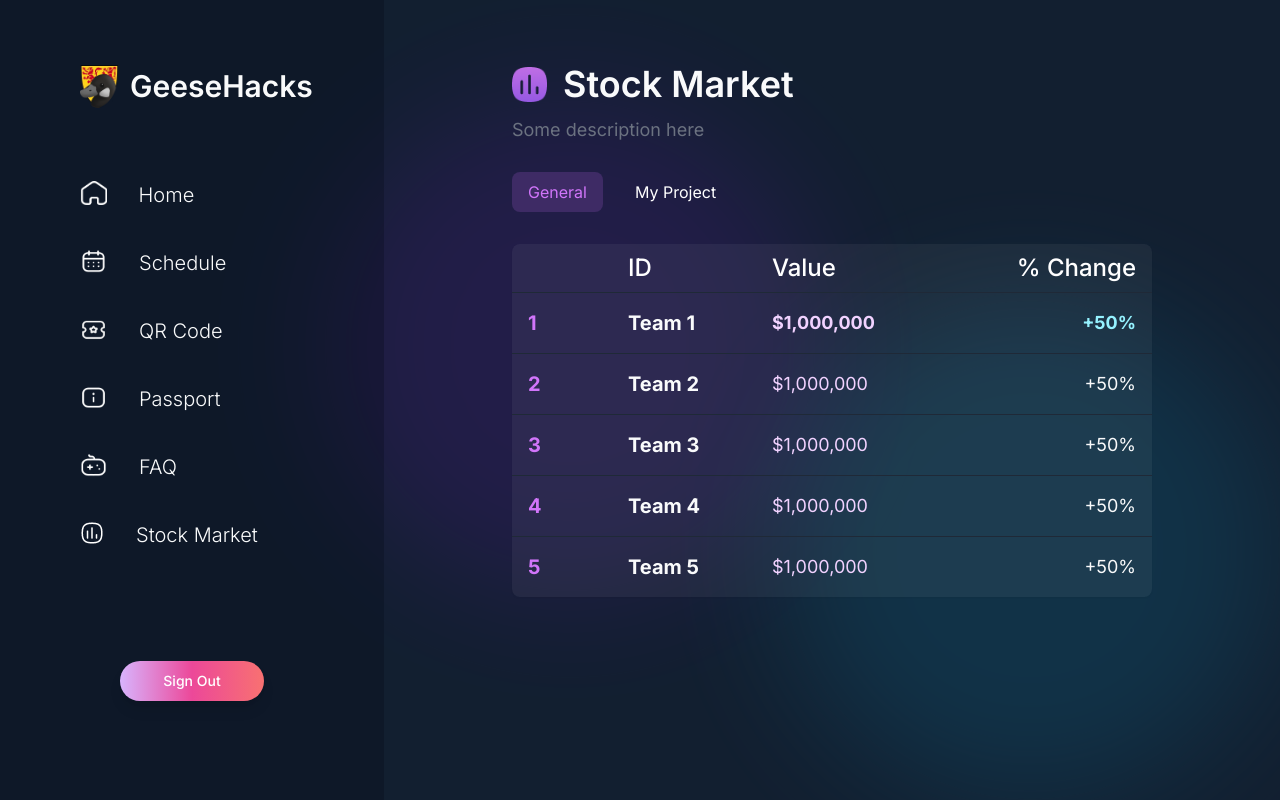
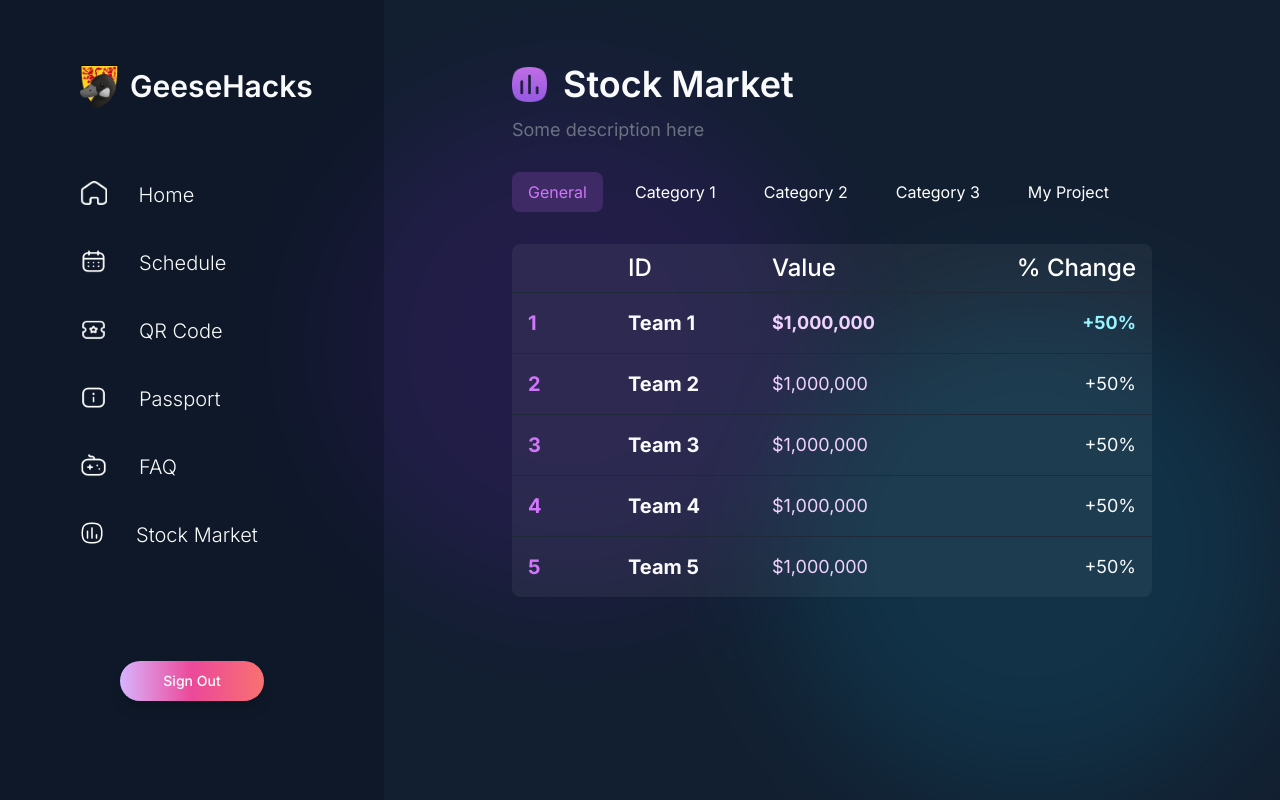
Before and after one commit to GeeseHacks/portal.geesehacks.com, a Next.js app: page /dashboard/stock-market in a window 1280 px wide. Built offline with nearby package versions, Linux system fonts and the light colour scheme; no server answers.

Commit message:
added sub-category tabs

```diff
--- a/app/dashboard/stock-market/StockMarket.tsx
+++ b/app/dashboard/stock-market/StockMarket.tsx
@@ -6,6 +6,14 @@ import Image from "next/image";
 
 import LeaderBoard from "./LeaderBoard";
 import StockGraph from "./StockGraph";
+
+const categories = [
+  { name: "General", component: <LeaderBoard /> },
+  { name: "Category 1", component: <LeaderBoard /> },
+  { name: "Category 2", component: <LeaderBoard /> },
+  { name: "Category 3", component: <LeaderBoard /> },
+  { name: "My Project", component: <StockGraph /> },
+];
 
 const StockMarket: React.FC = () => {
   const [activeTab, setActiveTab] = useState("General");
@@ -29,37 +37,26 @@ const StockMarket: React.FC = () => {
           Some description here
         </p>
         <div className="flex space-x-4 pb-8">
+          {categories.map((category) => (
             <button
-            onClick={() => setActiveTab("General")}
+              key={category.name}
+              onClick={() => setActiveTab(category.name)}
               className={`${
-              activeTab === "General"
+                activeTab === category.name
                   ? "text-[#D175FA] bg-[#3E2B65]"
                   : "text-white"
               } px-4 py-2 rounded-lg`}
             >
-            General
+              {category.name}
             </button>
-          <button
-            onClick={() => setActiveTab("My Project")}
-            className={`${
-              activeTab === "My Project"
-                ? "text-[#D175FA] bg-[#3E2B65]"
-                : "text-white"
-            } px-4 py-2 rounded-lg`}
-          >
-            My Project
-          </button>
+          ))}
         </div>
+
         <div>
-          {activeTab === "General" && (
-            <>
-              <LeaderBoard />
-            </>
-          )}
-          {activeTab === "My Project" && (
-            <>
-              <StockGraph />
-            </>
+          {categories.map((category) =>
+            activeTab === category.name ? (
+              <div key={category.name}>{category.component}</div>
+            ) : null
           )}
         </div>
       </div>
```
Also changed, not shown: app/dashboard/stock-market/StockGraph.tsx (line endings or trailing spaces). Lines whose indentation alone changed are shown as unchanged.
